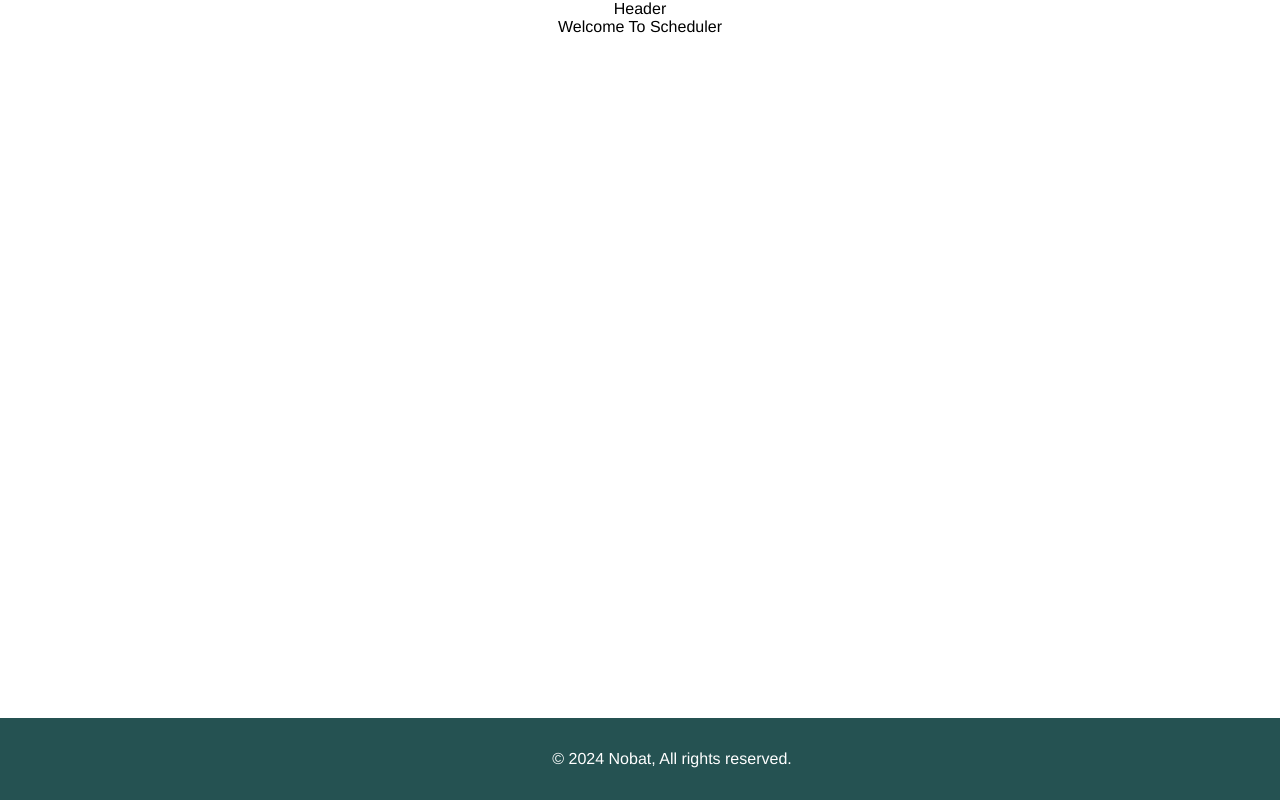
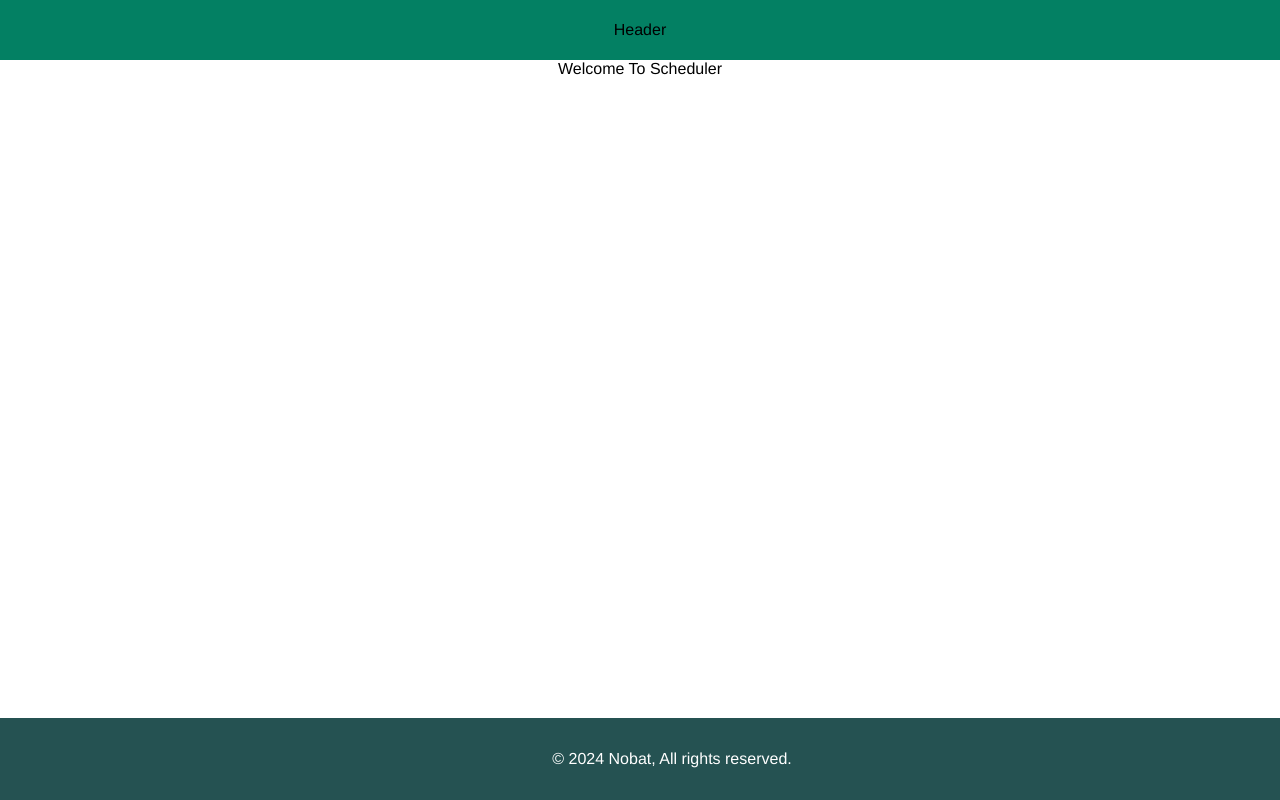
Before and after one commit to ShayNotRook/Nobtic, a React (Vite) app in the folder frontend/: page / in a window 1280 px wide. Built offline with nearby package versions, Linux system fonts and the light colour scheme.

Commit message:
Modified (Minor) header component

```diff
--- a/frontend/src/components/main/partials/Header.css
+++ b/frontend/src/components/main/partials/Header.css
@@ -0,0 +1,6 @@
+.header {
+    background-color: rgb(3, 128, 99);
+    height: 60px;
+    /* align-items: left; */
+    place-content: center;
+}
--- a/frontend/src/components/main/partials/Header.tsx
+++ b/frontend/src/components/main/partials/Header.tsx
@@ -1,8 +1,10 @@
 // import React from 'react'
+import './Header.css'
+
 
 const Header = () => {
   return (
-    <div>Header</div>
+    <div className="header">Header</div>
   )
 }
 
```
